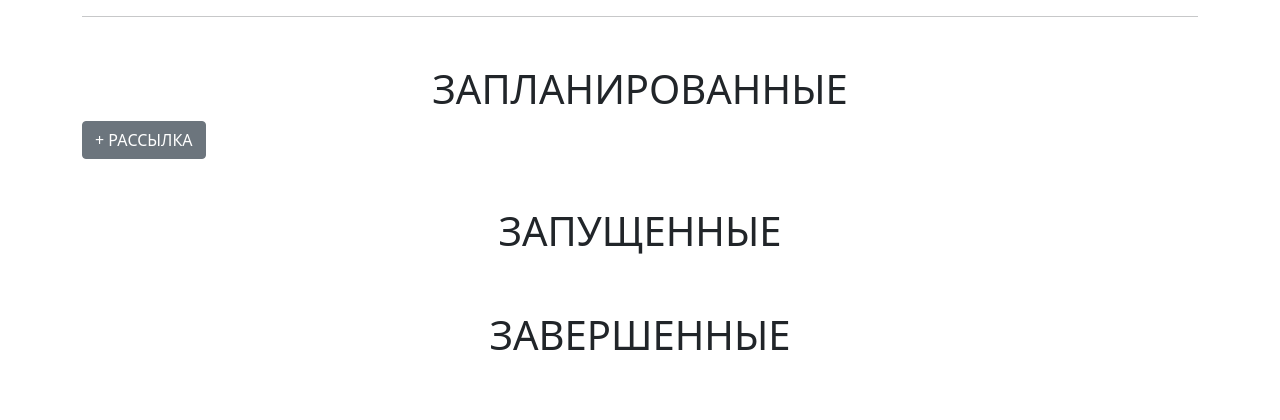
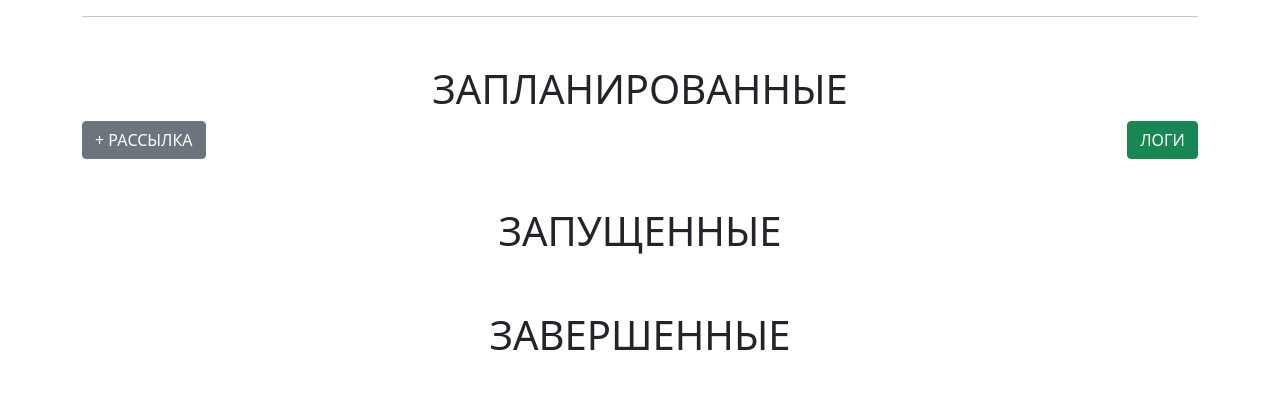
Before and after one commit to Kaverz1n/mailing-service, a Django app: template mailings/templates/mailings/mailing_list.html in a window 1280 px wide. Shown: the part 56-476 px from the top of the page. Run offline with Django 4.2, Linux system fonts and the light colour scheme; the template is opened without the code that fills it, so the values that code supplies are empty; parts of the project's set-up code (start-up, migrations or seed data) failed here and were passed over; some libraries are stand-ins or nearby versions.

Commit message:
added check logs button

```diff
--- a/mailings/templates/mailings/mailing_list.html
+++ b/mailings/templates/mailings/mailing_list.html
@@ -7,6 +7,10 @@
     <div class="row">
         <div class="col-2 text-start"><a href="{% url 'mailings:mailing_create' %}"
                                          class="btn btn-secondary">+ РАССЫЛКА</a></div>
+        <div class="col-9"></div>
+        <div class="col-1">
+            <a href="{% url 'mailings:mailing_logs_list' %}" class="btn btn-success">ЛОГИ</a>
+        </div>
     </div>
     <div class="row">
         {% for object in object_list %}
@@ -70,8 +74,6 @@
         {% endfor %}
     </div>
 </div>
-
-
 <div class="container text-center mt-5 mb-5">
     <h1 class="mt-5">ЗАВЕРШЕННЫЕ</h1>
     <div class="row">
```
